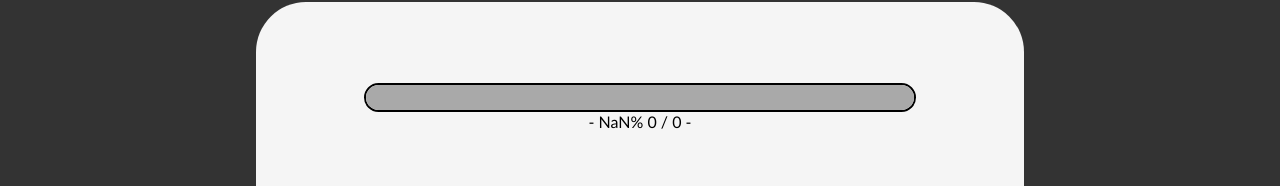
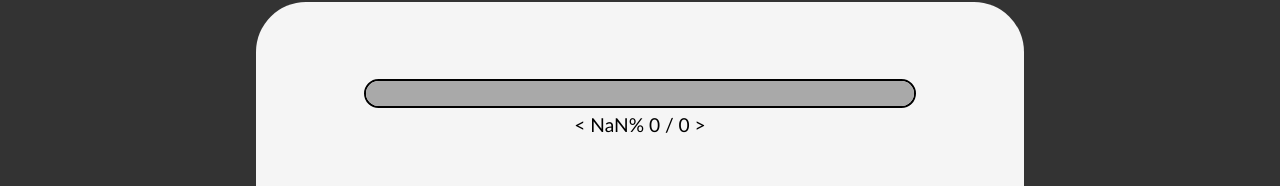
Before and after one commit to hyunhoh/Todo-App, a React (Create React App) app: page / in a window 1280 px wide. Shown: the part 150-336 px from the top of the page. Built offline with nearby package versions, Linux system fonts and the light colour scheme; the HTML template or start-up script is replaced by a standard one.

Commit message:
font size

```diff
--- a/src/components/TodoReport.js
+++ b/src/components/TodoReport.js
@@ -9,6 +9,11 @@ const ReportContainer = styled.section`
   justify-content: center;
   align-items: center;
   margin-bottom: 10px;
+  font-size: 1.2rem;
+
+  > span {
+    margin-top: 5px;
+  }
 `;
 
 const ProgressContainer = styled.div`
@@ -34,7 +39,7 @@ const TodoReport = ({ checkedRate, checkedList, todoList }) => {
       <ProgressContainer>
         <ProgressBar checkedRate={checkedRate}></ProgressBar>
       </ProgressContainer>
-      <span>{`- ${checkedRate}% ${checkedList.length} / ${todoList.length} -`}</span>
+      <span>{`< ${checkedRate}% ${checkedList.length} / ${todoList.length} >`}</span>
     </ReportContainer>
   );
 };
```
